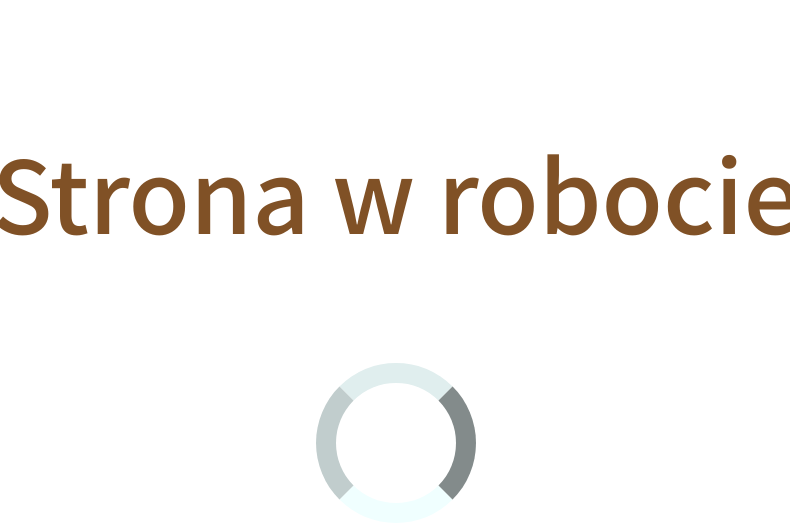
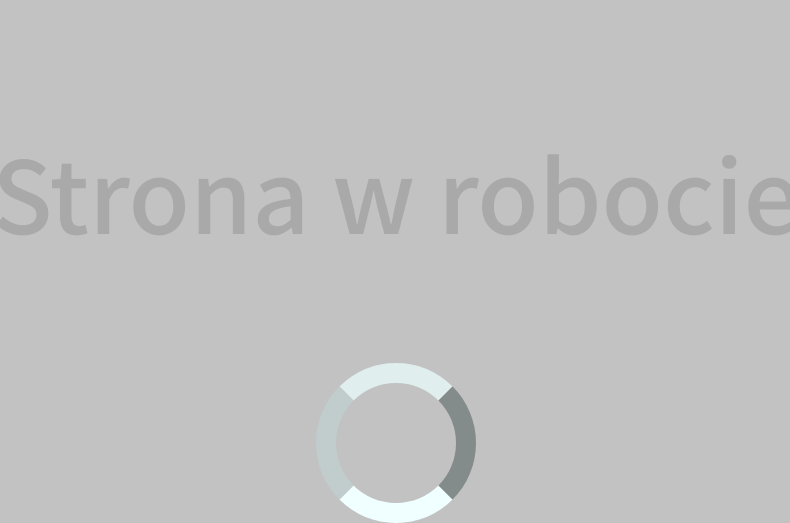
Before and after one commit to igorwisniewski/igorwisniewski.github.io, a plain HTML site: page index.html in a window 1280 px wide. Shown: the part 730-1253 px from the top of the page, without its empty margins (244-1034 px from the left). Drawn offline with Linux system fonts and the light colour scheme.

Commit message:
Update style.css

```diff
--- a/style.css
+++ b/style.css
@@ -1,11 +1,11 @@
 body{
     margin: 0;
     margin-top: 50px;
-    background-color: #FFFF;
+    background-color: #C2C2C2;
     font-family: 'Noto Sans JP', sans-serif;
     text-align: center;
     font-size:100px;
-    color: #805126;
+    color: #A9A9A9;
 }
 
 /*loader*/
```
